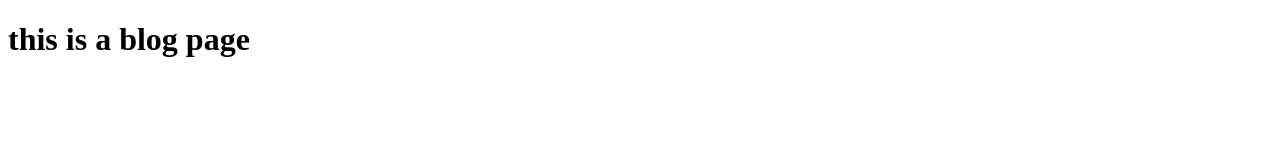
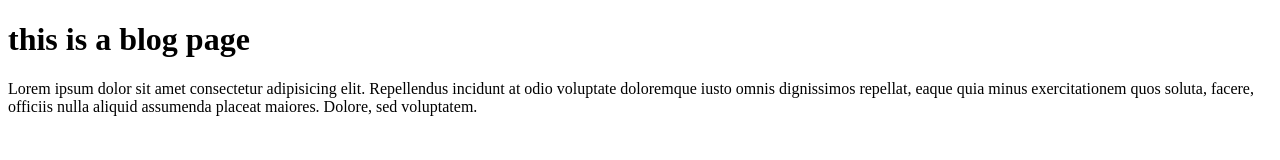
Before and after one commit to umermushta/project-mast, a plain HTML site: page blog.html in a window 1280 px wide. Drawn offline with Linux system fonts and the light colour scheme.

Commit message:
third commit

```diff
--- a/blog.html
+++ b/blog.html
@@ -8,5 +8,6 @@
 </head>
 <body>
     <h1>this is a blog page</h1>
+    <p>Lorem ipsum dolor sit amet consectetur adipisicing elit. Repellendus incidunt at odio voluptate doloremque iusto omnis dignissimos repellat, eaque quia minus exercitationem quos soluta, facere, officiis nulla aliquid assumenda placeat maiores. Dolore, sed voluptatem.</p>
 </body>
 </html>
```
